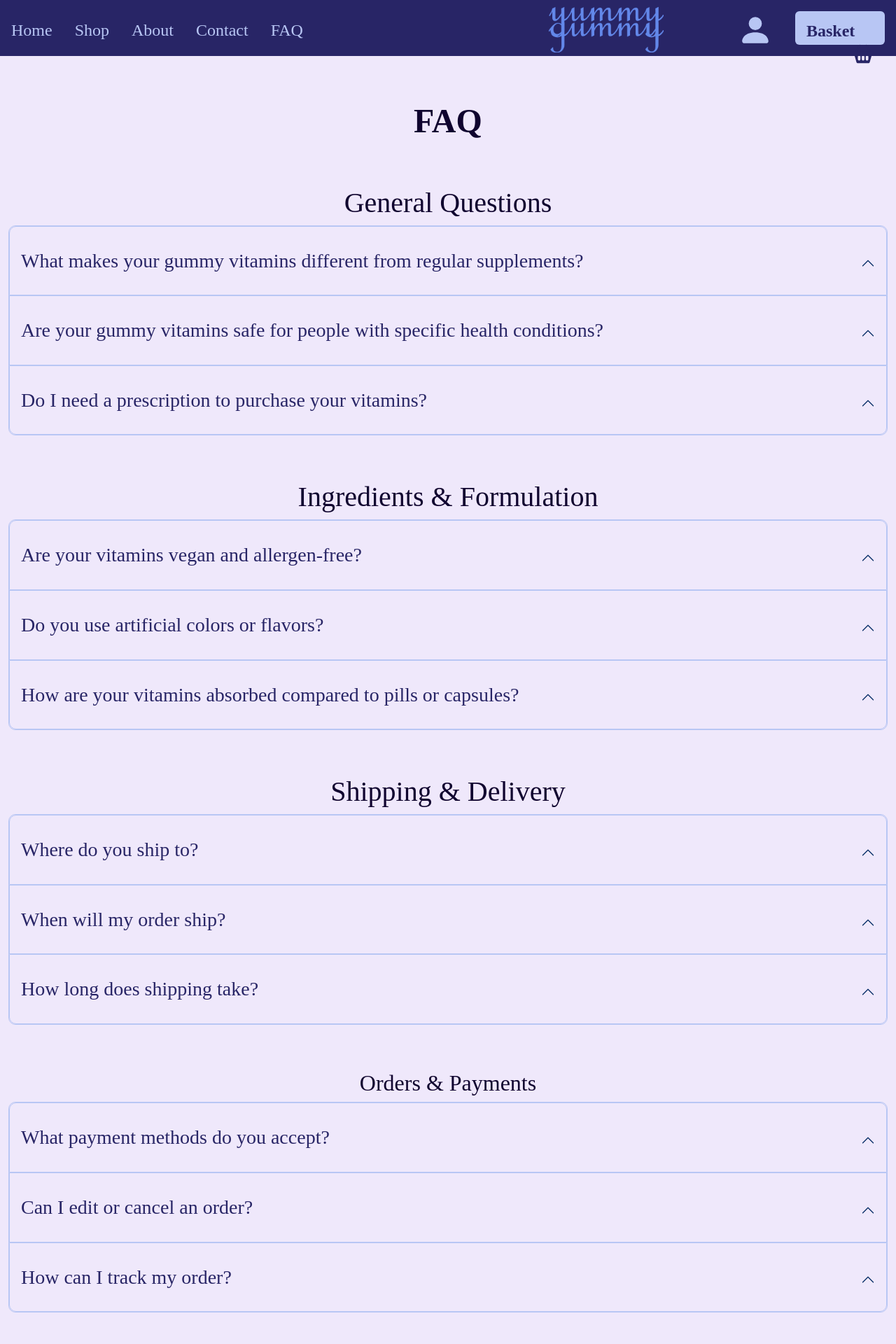
After one commit to katieprogrammes/YummyGummy, a Flask app: page /faq in a window 1280 px wide. The commit adds this page. Shown: the top 1920 px of the page at 70% size. Run offline with Flask 3, Linux system fonts and the light colour scheme; the visitor is signed in with stand-in values (Sample User, id 1); some libraries are stand-ins or nearby versions; some web fonts are replaced.

Commit message:
created and finished the faq page

```diff
--- a/app/routes.py
+++ b/app/routes.py
@@ -21,6 +21,11 @@ def home():
 @login_required
 def account():
     return render_template('account.html', title='Account')
+
+@app.route('/faq')
+@login_required
+def faq():
+    return render_template('faq.html', title='FAQ')
 
 
 @app.route('/editaccount', methods=['GET', 'POST'])
--- a/app/static/css/style.css
+++ b/app/static/css/style.css
@@ -712,3 +712,71 @@ footer {
     font-weight: 700;
     margin: 3rem;
 }
+/*FAQ Styling*/
+.faqsubtitle {
+    text-align: center;
+    margin-top: 4rem;
+    color:#10042F;
+}
+.accordion {
+    border: 1px solid #B8C6F4;
+    border-radius: 10px;
+    margin-bottom: 3rem;
+}
+.faq-header {
+    margin-top: 8px;
+    margin-bottom: 8px;
+    padding-top: 8px;
+}
+.faq-item {
+    border: 1px solid #B8C6F4;
+    color: #10042F;
+}
+
+.faq-item:first-of-type {
+    border-top-left-radius: 10px;
+    border-top-right-radius: 10px;
+}
+
+.faq-item:last-of-type {
+    border-bottom-left-radius: 10px;
+    border-bottom-right-radius: 10px;
+}
+
+.faq-button {
+    display: flex;
+    align-items: center;
+    width: 100%;
+    cursor: pointer;
+    border: none;
+    outline: none;
+    font-size: 1rem;
+    font-weight: bold;
+    padding: 1rem;
+    background-color: #EFE8FB;
+    color: #282566
+}
+.faq-button::after {
+    flex-shrink: 0;
+    width: var(--bs-accordion-btn-icon-width, 1.25rem);
+    height: var(--bs-accordion-btn-icon-width, 1.25rem);
+    margin-left: auto;
+    content: "";
+    background-image: var(--bs-accordion-btn-icon);
+    background-repeat: no-repeat;
+    background-size: var(--bs-accordion-btn-icon-width);
+    transition: var(--bs-accordion-btn-icon-transition, transform 0.2s ease-in-out);
+}
+
+.faq-button:not(.collapsed)::after {
+    background-image: var(--bs-accordion-btn-active-icon);
+    transform: var(--bs-accordion-btn-icon-transform, rotate(-180deg));
+}
+.faq-body {
+    background-color: #B8C6F4;
+    padding: 1.25rem 1rem;
+}
+.faq-body a {
+    color: #282566;
+    font-weight: 600;
+}
--- a/app/templates/base.html
+++ b/app/templates/base.html
@@ -20,7 +20,7 @@
             <a href="{{ url_for('shop') }}">Shop</a>
             <a href="/about">About</a>
             <a href="/contact">Contact</a>
-            <a href="#">FAQ</a>
+            <a href="{{ url_for('faq') }}">FAQ</a>
         </nav>
         <nav class="navright">
             <a class="btn btn-primary" href="{{ url_for('cart') }}" role="button" id="navbasket">
--- /dev/null
+++ b/app/templates/faq.html
@@ -0,0 +1,207 @@
+{% extends "base.html" %}
+
+{% block body %}
+<h1 class="ygtitle">FAQ</h1>
+<div class="padd"></div>
+<h1 class="faqsubtitle">General Questions</h1>
+<div class="accordion" id="genfaq">
+    <div class="faq-item">
+      <h2 class="faq-header">
+        <button class="faq-button" type="button" data-bs-toggle="collapse" data-bs-target="#faqOne" aria-expanded="false" aria-controls="faqOne">
+          <h3>What makes your gummy vitamins different from regular supplements?</h3>
+        </button>
+      </h2>
+      <div id="faqOne" class="accordion-collapse collapse" data-bs-parent="#genfaq">
+        <div class="faq-body">
+          <h4>Our gummies are specially formulated for individuals with chronic health conditions who have difficulty absorbing or consuming nutrients in pill form. They are easy to chew, delicious, and packed with essential vitamins.</h4>
+        </div>
+      </div>
+    </div>
+    <div class="faq-item">
+        <h2 class="faq-header">
+          <button class="faq-button" type="button" data-bs-toggle="collapse" data-bs-target="#faqTwo" aria-expanded="false" aria-controls="faqTwo">
+            <h3>Are your gummy vitamins safe for people with specific health conditions?</h3>
+          </button>
+        </h2>
+        <div id="faqTwo" class="accordion-collapse collapse" data-bs-parent="#genfaq">
+          <div class="faq-body">
+            <h4>Our formulas are designed to be gentle and effective for those with chronic illnesses. However, we <strong>always</strong> recommend consulting with a healthcare provider before starting any new supplement.</h4>
+          </div>
+        </div>
+      </div>
+    <div class="faq-item">
+        <h2 class="faq-header">
+          <button class="faq-button" type="button" data-bs-toggle="collapse" data-bs-target="#faqThree" aria-expanded="false" aria-controls="faqThree">
+            <h3>Do I need a prescription to purchase your vitamins?</h3>
+          </button>
+        </h2>
+        <div id="faqThree" class="accordion-collapse collapse" data-bs-parent="#genfaq">
+          <div class="faq-body">
+            <h4>No prescription is needed. Our gummies are available for purchase directly through our website.</h4>
+          </div>
+        </div>
+    </div>
+</div>
+<h1 class="faqsubtitle">Ingredients & Formulation</h1>
+<div class="accordion" id="ingfaq">
+    <div class="faq-item">
+      <h2 class="faq-header">
+        <button class="faq-button" type="button" data-bs-toggle="collapse" data-bs-target="#faqFour" aria-expanded="false" aria-controls="faqFour">
+          <h3>Are your vitamins vegan and allergen-free?</h3>
+        </button>
+      </h2>
+      <div id="faqFour" class="accordion-collapse collapse" data-bs-parent="#ingfaq">
+        <div class="faq-body">
+          <h4>Yes. All our gummies are vegan, gluten-free and allergen-free. If you would like information on a specific allergen please use our <a href="{{ url_for('contact') }}">Contact Us Form</a>.</h4>
+        </div>
+      </div>
+    </div>
+    <div class="faq-item">
+        <h2 class="faq-header">
+          <button class="faq-button" type="button" data-bs-toggle="collapse" data-bs-target="#faqFive" aria-expanded="false" aria-controls="faqFive">
+            <h3>Do you use artificial colors or flavors?</h3>
+          </button>
+        </h2>
+        <div id="faqFive" class="accordion-collapse collapse" data-bs-parent="#ingfaq">
+          <div class="faq-body">
+            <h4>No, we use natural colors and flavors to ensure a clean, healthy product.</h4>
+          </div>
+        </div>
+      </div>
+    <div class="faq-item">
+        <h2 class="faq-header">
+          <button class="faq-button" type="button" data-bs-toggle="collapse" data-bs-target="#faqSix" aria-expanded="false" aria-controls="faqSix">
+            <h3>How are your vitamins absorbed compared to pills or capsules?</h3>
+          </button>
+        </h2>
+        <div id="faqSix" class="accordion-collapse collapse" data-bs-parent="#ingfaq">
+          <div class="faq-body">
+            <h4>Our gummies are designed for easy digestion and absorption, making them ideal for people with digestive issues or conditions that affect nutrient absorption.</h4>
+          </div>
+        </div>
+    </div>
+</div>
+<h1 class="faqsubtitle">Shipping & Delivery</h1>
+<div class="accordion" id="shipfaq">
+    <div class="faq-item">
+      <h2 class="faq-header">
+        <button class="faq-button" type="button" data-bs-toggle="collapse" data-bs-target="#faqSeven" aria-expanded="false" aria-controls="faqSeven">
+          <h3>Where do you ship to?</h3>
+        </button>
+      </h2>
+      <div id="faqSeven" class="accordion-collapse collapse" data-bs-parent="#shipfaq">
+        <div class="faq-body">
+          <h4>At the moment, we only ship to the UK via Royal Mail.</h4>
+        </div>
+      </div>
+    </div>
+    <div class="faq-item">
+        <h2 class="faq-header">
+          <button class="faq-button" type="button" data-bs-toggle="collapse" data-bs-target="#faqEight" aria-expanded="false" aria-controls="faqEight">
+            <h3>When will my order ship?</h3>
+          </button>
+        </h2>
+        <div id="faqEight" class="accordion-collapse collapse" data-bs-parent="#shipfaq">
+          <div class="faq-body">
+            <h4>We aim to send out every order within 3 days of it being placed however public holidays may intefere with this.</h4>
+          </div>
+        </div>
+      </div>
+    <div class="faq-item">
+        <h2 class="faq-header">
+          <button class="faq-button" type="button" data-bs-toggle="collapse" data-bs-target="#faqNine" aria-expanded="false" aria-controls="faqNine">
+            <h3>How long does shipping take?</h3>
+          </button>
+        </h2>
+        <div id="faqNine" class="accordion-collapse collapse" data-bs-parent="#shipfaq">
+          <div class="faq-body">
+            <h4>Shipping takes either 24 or 48 hours depending on which option you choose at checkout</h4>
+          </div>
+        </div>
+    </div>
+</div>
+<h2 class="faqsubtitle">Orders & Payments</h2>
+<div class="accordion" id="orderfaq">
+    <div class="faq-item">
+      <h2 class="faq-header">
+        <button class="faq-button" type="button" data-bs-toggle="collapse" data-bs-target="#faqTen" aria-expanded="false" aria-controls="faqTen">
+          <h3>What payment methods do you accept?</h3>
+        </button>
+      </h2>
+      <div id="faqTen" class="accordion-collapse collapse" data-bs-parent="#orderfaq">
+        <div class="faq-body">
+          <h4>We accept credit/debit cards, Paypal, Apple Pay, Google Pay and Clearpay.</h4>
+        </div>
+      </div>
+    </div>
+    <div class="faq-item">
+        <h2 class="faq-header">
+          <button class="faq-button" type="button" data-bs-toggle="collapse" data-bs-target="#faqEleven" aria-expanded="false" aria-controls="faqEleven">
+            <h3>Can I edit or cancel an order?</h3>
+          </button>
+        </h2>
+        <div id="faqEleven" class="accordion-collapse collapse" data-bs-parent="#orderfaq">
+          <div class="faq-body">
+            <h4>Yes, orders can be changed or cancelled within 24 hours of placement. Contact us immediately if needed either through our <a href="{{ url_for('contact') }}">Contact Form</a> or by emailing yummygummycontact@gmail.com.</h4>
+          </div>
+        </div>
+      </div>
+    <div class="faq-item">
+        <h2 class="faq-header">
+          <button class="faq-button" type="button" data-bs-toggle="collapse" data-bs-target="#faqTwelve" aria-expanded="false" aria-controls="faqTwelve">
+            <h3>How can I track my order?</h3>
+          </button>
+        </h2>
+        <div id="faqTwelve" class="accordion-collapse collapse" data-bs-parent="#orderfaq">
+          <div class="faq-body">
+            <h4>We will email you your Royal Mail tracking code as soon as we receive it.</h4>
+          </div>
+        </div>
+    </div>
+</div>
+<h2 class="faqsubtitle">Returns & Refunds</h2>
+<div class="accordion" id="returnfaq">
+    <div class="faq-item">
+      <h2 class="faq-header">
+        <button class="faq-button" type="button" data-bs-toggle="collapse" data-bs-target="#faqThirteen" aria-expanded="false" aria-controls="faqThirteen">
+          <h3>What is your return policy</h3>
+        </button>
+      </h2>
+      <div id="faqThirteen" class="accordion-collapse collapse" data-bs-parent="#returnfaq">
+        <div class="faq-body">
+          <h4>You can return any unopened vitamin bottles within 30 days of receiving them.</h4>
+        </div>
+      </div>
+    </div>
+    <div class="faq-item">
+        <h2 class="faq-header">
+          <button class="faq-button" type="button" data-bs-toggle="collapse" data-bs-target="#faqFourteen" aria-expanded="false" aria-controls="faqFourteen">
+            <h3>My order arrived damaged. Can I get a refund?</h3>
+          </button>
+        </h2>
+        <div id="faqFourteen" class="accordion-collapse collapse" data-bs-parent="#returnfaq">
+          <div class="faq-body">
+            <h4>Please contact us immediately either through our <a href="{{ url_for('contact') }}">Contact Form</a> or by emailing yummygummycontact@gmail.com to discuss this.</h4>
+          </div>
+        </div>
+      </div>
+    <div class="faq-item">
+        <h2 class="faq-header">
+          <button class="faq-button" type="button" data-bs-toggle="collapse" data-bs-target="#faqFifteen" aria-expanded="false" aria-controls="faqFifteen">
+            <h3>How long does it take to process a refund?</h3>
+          </button>
+        </h2>
+        <div id="faqFifteen" class="accordion-collapse collapse" data-bs-parent="#returnfaq">
+          <div class="faq-body">
+            <h4>We will let you know as soon as we release the refund and you should receive it within 3-5 working days after that depending on your banks processing times.</h4>
+          </div>
+        </div>
+    </div>
+</div>
+
+
+
+
+
+
+{% endblock %}
```
Also changed, not shown: app/templates/cartexample.html (added, +57 -0 lines).
